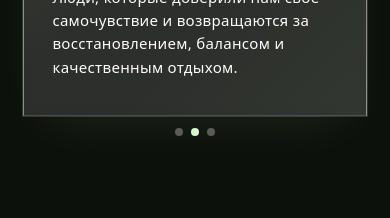
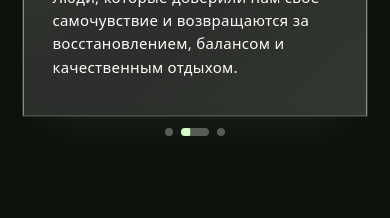
Before and after one commit to LesyaKulikov/tulsanoff, a React (Vite) app: page / in a window 390 px wide. Shown: the part 1300-1518 px from the top of the page. Built offline with nearby package versions, Linux system fonts and the light colour scheme; a web font is replaced by a local one.

Commit message:
Pill animation

```diff
--- a/src/components/Approach/Approach.module.css
+++ b/src/components/Approach/Approach.module.css
@@ -65,18 +65,37 @@
   }
 
   .dot {
-    flex: 0 0 8px;
+    position: relative;
+    overflow: hidden;
+    flex: 0 0 auto;
     width: 8px;
     height: 8px;
-    border-radius: 50%;
+    border-radius: 4px;
     border: none;
     background: rgba(255, 255, 255, 0.3);
     cursor: pointer;
     padding: 0;
   }
 
-  .dotActive {
+  .dotActive::after {
+    position: absolute;
+    inset: 0;
+    border-radius: inherit;
     background: var(--accent);
+    content: '';
+    transform: scaleX(0);
+    transform-origin: left center;
+    animation: dot-progress 5s linear forwards;
+  }
+
+  :global(html[dir='rtl']) .dotActive::after {
+    transform-origin: right center;
+  }
+
+  @keyframes dot-progress {
+    to {
+      transform: scaleX(1);
+    }
   }
 }
 
@@ -124,7 +143,7 @@
   z-index: 0;
 }
 
-.card > * {
+.card>* {
   position: relative;
   z-index: 1;
 }
--- a/src/components/Approach/Approach.tsx
+++ b/src/components/Approach/Approach.tsx
@@ -1,7 +1,7 @@
 import { useState, useEffect } from 'react'
 import { motion, AnimatePresence } from 'framer-motion'
 import { Message } from '../../i18n/Message'
-import { reveal, fadeUp } from '../../animation/variants'
+import { reveal, fadeUp, EASE } from '../../animation/variants'
 import styles from './Approach.module.css'
 
 const STEPS = ['0', '1', '2'] as const
@@ -52,11 +52,16 @@ export function Approach() {
         </AnimatePresence>
         <div className={styles.dots}>
           {STEPS.map((_, i) => (
-            <button
+            <motion.button
               key={i}
+              initial={false}
+              animate={{
+                width: i === active ? 28 : 8,
+              }}
               className={`${styles.dot} ${i === active ? styles.dotActive : ''}`}
               onClick={() => setActive(i)}
               aria-label={`slide ${i + 1}`}
+              transition={{ width: { duration: 0.65, ease: EASE } }}
             />
           ))}
         </div>
```
